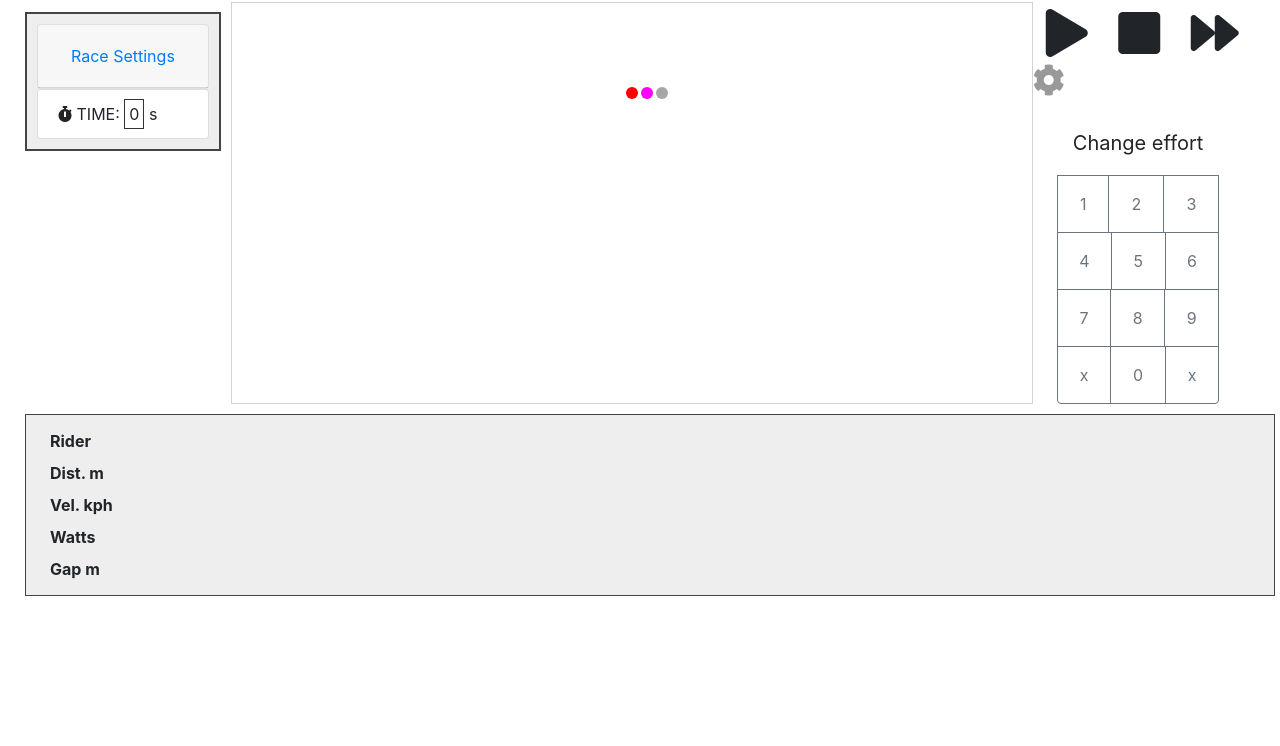
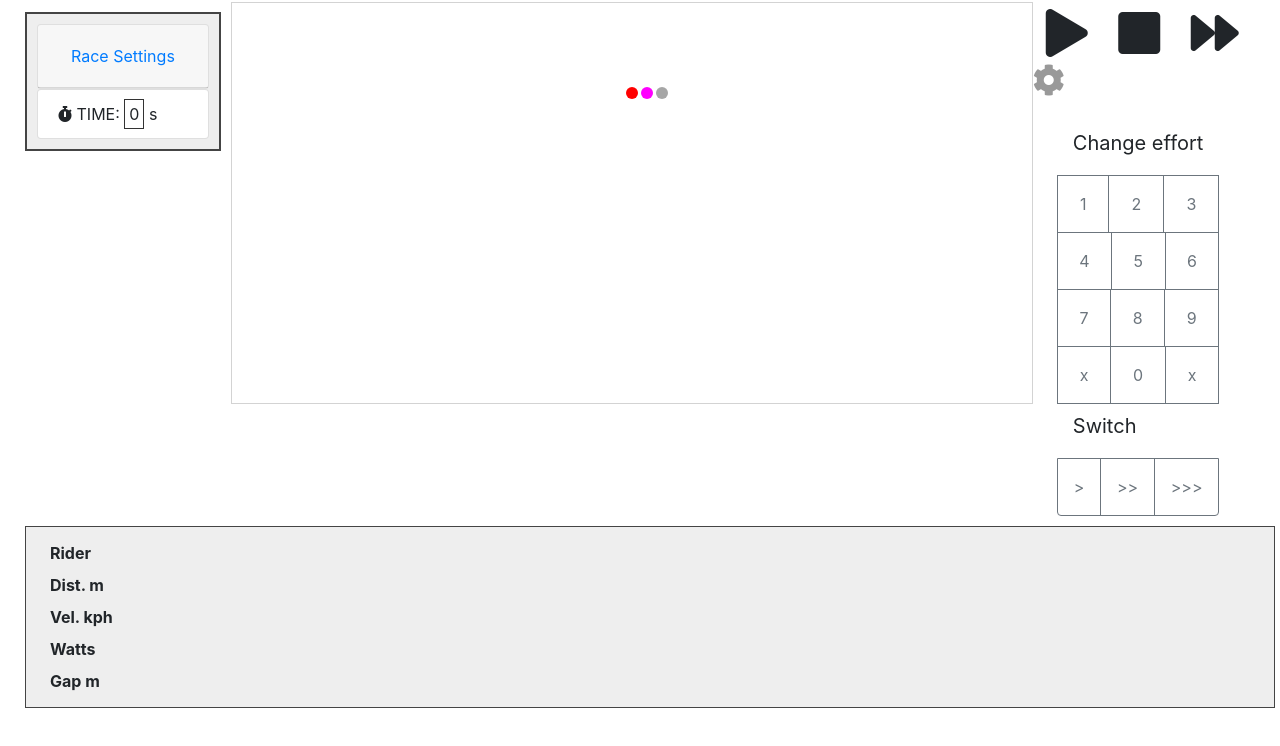
Before and after one commit to aramicon/TeamPursuitModel, a plain HTML site: page model3.html in a window 1280 px wide. Shown: the part 54-800 px from the top of the page. Drawn offline with nearby package versions, Linux system fonts and the light colour scheme.

Commit message:
added switching but does not work... yet?

```diff
--- a/model3.html
+++ b/model3.html
@@ -92,6 +92,14 @@
         <button type="button" class="btn btn-outline-secondary py-3" onclick="">x</button>
         <!-- <button type="button" class="btn btn-primary py-3" onclick="">Go</button> -->
     </div>
+    <div class="btn-group">
+        <div class="text-center form-control-lg mb-2" id="instruction_info">Switch</div>
+    </div>
+    <div class="btn-group">
+        <button type="button" class="btn btn-outline-secondary py-3" onclick="switchLead(1)">></button>
+        <button type="button" class="btn btn-outline-secondary py-3" onclick="switchLead(2)">>></button>
+        <button type="button" class="btn btn-outline-secondary py-3" onclick="switchLead(3)">>>></button>
+    </div>
 </div>
         </div>
           <div class="riders_info" id = "riders_info"></div>
--- a/model3.js
+++ b/model3.js
@@ -45,7 +45,7 @@ let race = {
 }
 let riders = [
   {name:'Aardvark',
-  threshold_power:450,
+  threshold_power:300,
   current_power_effort:0,
   endurance:8,
   burst_power:9,
@@ -74,7 +74,7 @@ let riders = [
   distance_from_rider_in_front:0,
   },
   {name:'Bee Man',
-  threshold_power:400,
+  threshold_power:300,
   current_power_effort:0,
   endurance:8,
   burst_power:9,
@@ -104,7 +104,7 @@ let riders = [
 },
 {
   name:'CC 20',
-  threshold_power:287,
+  threshold_power:300,
   current_power_effort:0,
   endurance:8,
   burst_power:9,
@@ -174,9 +174,24 @@ function setEffort(effort){
   let new_power = leadingRider.threshold_power*(effort+1)/10;
   leadingRider.current_power_effort = new_power;
   $('#instruction_info').text("Change effort to " + effort + ": " + new_power + " watts");
+}
 
+function switchLead(positions_to_drop_back){
+  //move the lead rider back a given number of spaces: positions_to_drop_back, 1-team_size - 1
+  if (positions_to_drop_back >= (race.current_order.length-1)){
+    positions_to_drop_back = (race.current_order.length-1);
+  }
 
+  let new_order = race.current_order.slice(1,positions_to_drop_back+1);
+  new_order.push(race.current_order[0]);
+  new_order.push(...race.current_order.slice(positions_to_drop_back+1,race.current_order.length));
 
+  race.current_order = new_order;
+  //change the rider roles
+  race.riders[new_order[0]].current_aim = "lead";
+  for(i=1;i<new_order.length;i++){race.riders[new_order[i]].current_aim = "follow";}
+
+  console.log("Move lead rider back " + positions_to_drop_back + " positions in order, new order " + new_order);
 }
 
 
@@ -468,7 +483,8 @@ function moveRace(){
       let ri = race.current_order[i];
       let display_rider = race.riders[ri];
       if(i>0){
-        display_rider.distance_from_rider_in_front = race.riders[ri-1].distance_covered - display_rider.distance_covered;
+        let rif = race.current_order[i-1]
+        display_rider.distance_from_rider_in_front = race.riders[rif].distance_covered - display_rider.distance_covered;
         // if  (Math.abs(display_rider.distance_from_rider_in_front) > 0.05){
         //   debugger
         // }
```
